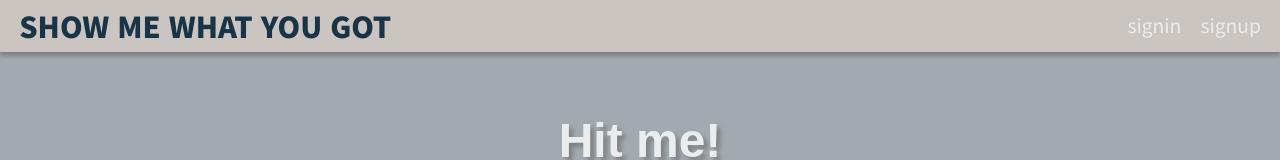
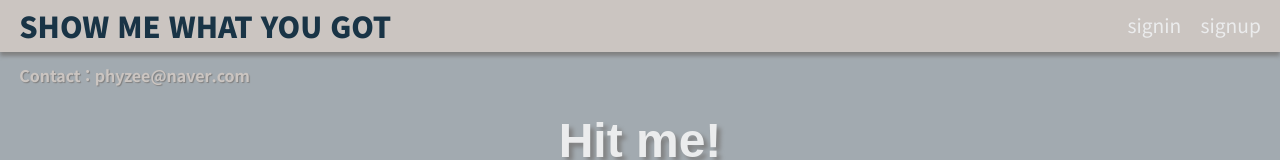
Before and after one commit to bubobubobo/-, a React (Create React App) app: page / in a window 1280 px wide. Shown: the top 160 px of the page. Built offline with nearby package versions, Linux system fonts and the light colour scheme; no server answers.

Commit message:
deploy by gh-pages package

```diff
--- a/src/components/main/Answer.js
+++ b/src/components/main/Answer.js
@@ -20,9 +20,14 @@ const StyledWrapper = styled.div`
 
 const StyledAnswer = styled.p`
   display: block;
+  font-size: 1.3rem;
   font-weight: 600;
   color: ${(props) => props.theme.font_white};
   text-align: center;
+
+  @media screen and (max-width: ${(props) => props.theme.tablet}) {
+    font-size: 1rem;
+  }
 `;
 //////////////////////////////////////////////////////////////////////
 
--- /dev/null
+++ b/src/components/main/Contact.js
@@ -0,0 +1,35 @@
+// style
+import styled from "styled-components";
+
+const ContactDiv = styled.div`
+  position: absolute;
+  top: 3rem;
+  left: 0;
+  padding: 1.2rem;
+  font-weight: 700;
+  color: ${(props) => props.theme.bg_basic};
+  text-shadow: 1px 1px 1px gray;
+  background: transparent;
+
+  @media screen and (max-width: ${(props) => props.theme.tablet}) {
+    font-size: 0.7rem;
+  }
+`;
+
+const ContactMail = styled.a`
+  color: ${(props) => props.theme.bg_basic};
+  text-decoration: none;
+`;
+
+const Contact = () => {
+  return (
+    <ContactDiv>
+      Contact :{" "}
+      <ContactMail href="mailto: phyzee@naver.com">
+        phyzee@naver.com
+      </ContactMail>
+    </ContactDiv>
+  );
+};
+
+export default Contact;
--- a/src/components/main/Main.js
+++ b/src/components/main/Main.js
@@ -1,5 +1,6 @@
 // components
 import Header from "./Header";
+import Contact from "./Contact";
 import HitMe from "./HitMe";
 import StopWatch from "./StopWatch";
 import Question from "./Question";
@@ -35,6 +36,7 @@ const Main = () => {
   return (
     <StyledMain>
       <Header />
+      <Contact />
       <HitMe setIsOpened={setIsOpened} />
       {!isSigned ? null : (
         <>
--- a/src/components/main/Question.js
+++ b/src/components/main/Question.js
@@ -21,9 +21,14 @@ const QuestionWrapper = styled.div`
 
 const StyledQuestion = styled.p`
   display: block;
+  font-size: 1.5rem;
   font-weight: 600;
   color: ${(props) => props.theme.font_white};
   text-align: center;
+
+  @media screen and (max-width: ${(props) => props.theme.tablet}) {
+    font-size: 1rem;
+  }
 `;
 
 const ShowAnswer = styled.button`
@@ -32,7 +37,7 @@ const ShowAnswer = styled.button`
   right: 0;
   border: initial;
   background: transparent;
-  font-size: 1.5em;
+  font-size: 1.5rem;
   font-weight: 800;
   color: ${(props) => props.theme.font_white};
   transform: translate3d(0, -100%, 0);
--- a/src/components/main/Solved.js
+++ b/src/components/main/Solved.js
@@ -7,6 +7,7 @@ import styled, { keyframes } from "styled-components";
 
 //////////////////////////////////////////////////////////////////////
 // styles
+// bounce hover effect : https://codepen.io/halink0803/pen/qdVXqm
 const bounce = keyframes`
   0%, 100%, 20%, 50%, 80% {
     -webkit-transform: translateY(0);
```
Also changed, not shown: package.json (+6 -1 lines), uploadDB/collections/JS.json (+0 -32 lines), 1 other file (tests, documents, lock files or other folders).
